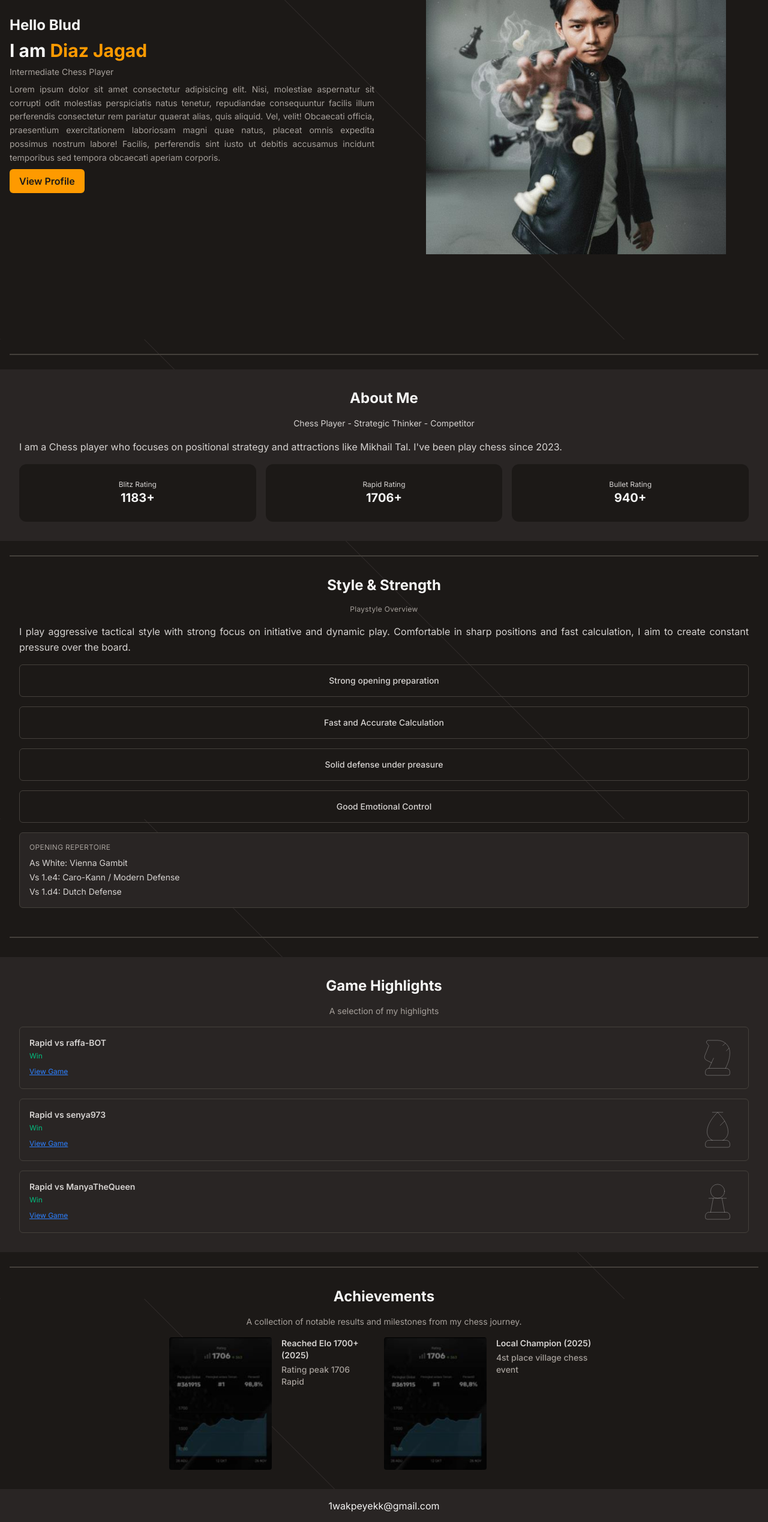
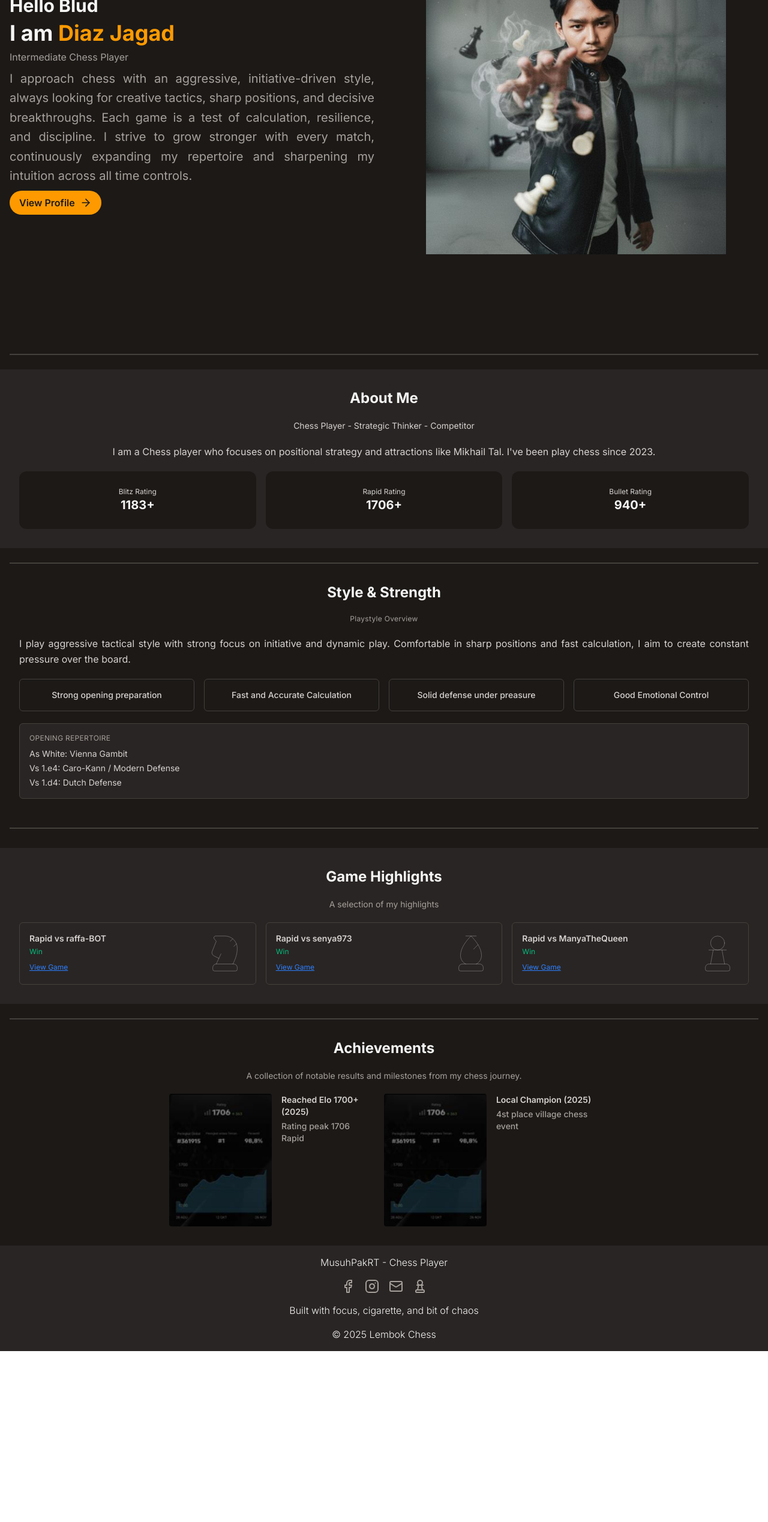
Before and after one commit to Lightning-88/portofolio-web-lembok, a React (Vite) app: page / in a window 1280 px wide. Shown: the part 234-2772 px from the top of the page at 60% size. After the commit the page ends 2487 px from the top, so only its background shows below. Built offline with nearby package versions, Linux system fonts and the light colour scheme.

Commit message:
change font size

```diff
--- a/src/App.tsx
+++ b/src/App.tsx
@@ -6,14 +6,16 @@ import { Footer } from "./components/Footer";
 export default function App() {
   return (
     <BrowserRouter>
-      <div className="w-full min-h-dvh bg-fixed font-custom bg-stone-900 bg-[image:repeating-linear-gradient(45deg,_var(--color-stone-800)_0,var(--color-stone-800)_1px,_transparent_0,_transparent_50%)] bg-[size:10px_10px] text-stone-100">
+      <div className="text-stone-100 bg-stone-900 font-custom">
         <Navbar />
-        <div className="container mx-auto pt-14 md:pt-0">
-          <Routes>
-            <Route path="/" element={<HomePage />}></Route>
-          </Routes>
+        <div className="w-full min-h-dvh">
+          <div className="container mx-auto pt-14 md:pt-0">
+            <Routes>
+              <Route path="/" element={<HomePage />}></Route>
+            </Routes>
+          </div>
+          <Footer />
         </div>
-        <Footer />
       </div>
     </BrowserRouter>
   );
--- a/src/components/Button.tsx
+++ b/src/components/Button.tsx
@@ -7,7 +7,7 @@ export function Button({ children, className, ...props }: ButtonProps) {
   return (
     <button
       {...props}
-      className={`px-4 py-2 bg-amber-500 rounded-md text-stone-900 font-semibold hover:bg-amber-600 ${className}`}
+      className={`px-4 py-2 bg-amber-500 text-stone-900 font-semibold hover:bg-amber-600 ${className}`}
     >
       {children}
     </button>
--- a/src/components/Footer.tsx
+++ b/src/components/Footer.tsx
@@ -1,13 +1,11 @@
-import { ChessPawnIcon } from "lucide-react";
-import { Facebook, Instagram, Twitter } from "react-feather";
+import { ChessPawnIcon, Mail } from "lucide-react";
+import { Facebook, Instagram } from "react-feather";
 
 export function Footer() {
   return (
     <div className="w-full bg-stone-800">
       <div className="container space-y-4 mx-auto text-center p-4">
-        <div>
-          <h1>1wakpeyekk@gmail.com</h1>
-        </div>
+        <h1 className="font-light">MusuhPakRT - Chess Player</h1>
         <div className="flex justify-center gap-4">
           <a
             href="https://www.facebook.com/profile.php?id=100080808014046"
@@ -23,8 +21,11 @@ export function Footer() {
           >
             <Instagram className="text-stone-400" />
           </a>
-          <a href="/" className="hover:scale-105 hover:transition-transform">
-            <Twitter className="text-stone-400" />
+          <a
+            href="mailto:1wakpeyekk@gmail.com"
+            className="hover:scale-105 hover:transition-transform"
+          >
+            <Mail className="text-stone-400" />
           </a>
           <a
             href="https://www.chess.com/member/musuhpakrt"
@@ -34,11 +35,10 @@ export function Footer() {
             <ChessPawnIcon className="text-stone-400" />
           </a>
         </div>
-        <div>
-          © {new Date().getFullYear()} Lembok Chess
-          <br />
-          All rights reserved
-        </div>
+        <p className="font-light">
+          Built with focus, cigarette, and bit of chaos
+        </p>
+        <p className="font-light">© {new Date().getFullYear()} Lembok Chess</p>
       </div>
     </div>
   );
--- a/src/components/Navbar.tsx
+++ b/src/components/Navbar.tsx
@@ -10,6 +10,17 @@ export function Navbar() {
     if (isOpen) setIsOpen(false);
   }, [location.pathname]);
 
+  const Overlay = () => {
+    return (
+      <div
+        className="z-30 h-screen fixed top-0 left-0 right-0 bottom-0 bg-[rgba(0,0,0,0.8)] md:hidden"
+        onClick={() => {
+          setIsOpen(false);
+        }}
+      ></div>
+    );
+  };
+
   return (
     <header className="fixed shadow-lg z-20 shadow-shadow-black h-14 px-4 w-full bg-stone-800 md:px-13">
       <nav className="flex justify-between items-center h-full mx-auto container">
@@ -20,6 +31,8 @@ export function Navbar() {
             </h1>
           </Link>
         </div>
+
+        {isOpen ? <Overlay /> : <></>}
 
         <div
           className={`flex flex-col h-full w-64 fixed right-0 top-0 bg-bg-pri pt-4 p-4 z-50 bg-stone-800 ${
--- a/src/pages/HomePage.tsx
+++ b/src/pages/HomePage.tsx
@@ -1,4 +1,5 @@
 import {
+  ArrowRight,
   LucideChessBishop,
   LucideChessKnight,
   LucideChessPawn,
@@ -13,26 +14,33 @@ export default function HomePage() {
     <div className="space-y-6">
       <div className="min-h-screen flex items-center justify-center flex-col gap-4 pt-4 px-4 md:flex-row md:gap-6 lg:gap-8">
         <div className="space-y-2 md:flex-1">
-          <h1 className="font-bold text-2xl">Hello Blud</h1>
+          <h1 className="font-bold text-2xl md:text-3xl">Hello Blud</h1>
           <div className="space-y-2">
-            <h2 className="font-bold text-3xl">
+            <h2 className="font-bold text-4xl">
               I am <span className="text-amber-500">Diaz Jagad</span>
             </h2>
-            <p className="text-sm text-stone-400">Intermediate Chess Player</p>
+            <p className="text-sm text-stone-400 md:text-base">
+              Intermediate Chess Player
+            </p>
           </div>
-          <p className="text-sm text-justify text-stone-400 leading-relaxed">
-            Lorem ipsum dolor sit amet consectetur adipisicing elit. Nisi,
-            molestiae aspernatur sit corrupti odit molestias perspiciatis natus
-            tenetur, repudiandae consequuntur facilis illum perferendis
-            consectetur rem pariatur quaerat alias, quis aliquid. Vel, velit!
-            Obcaecati officia, praesentium exercitationem laboriosam magni quae
-            natus, placeat omnis expedita possimus nostrum labore! Facilis,
-            perferendis sint iusto ut debitis accusamus incidunt temporibus sed
-            tempora obcaecati aperiam corporis.
+          <p className="text-sm text-justify text-stone-400 leading-relaxed md:text-xl">
+            I approach chess with an aggressive, initiative-driven style, always
+            looking for creative tactics, sharp positions, and decisive
+            breakthroughs. Each game is a test of calculation, resilience, and
+            discipline. I strive to grow stronger with every match, continuously
+            expanding my repertoire and sharpening my intuition across all time
+            controls.
           </p>
           <div>
-            <a href="https://www.chess.com/member/musuhpakrt" target="_blank">
-              <Button className="cursor-pointer">View Profile</Button>
+            <a
+              href="https://www.chess.com/member/musuhpakrt"
+              className="inline-block"
+              target="_blank"
+            >
+              <Button className="cursor-pointer flex items-center gap-2 rounded-3xl">
+                View Profile
+                <ArrowRight size={20} />
+              </Button>
             </a>
           </div>
         </div>
@@ -48,14 +56,14 @@ export default function HomePage() {
 
       <Separator className="mx-4" />
 
-      <div className="space-y-4 bg-stone-800 p-4 md:p-8">
+      <div className="space-y-4 bg-stone-800 p-4 md:p-8 md:space-y-5">
         <h1 className="text-center text-2xl font-bold text-stone-100">
           About Me
         </h1>
         <p className="text-center text-stone-300 text-sm">
           Chess Player - Strategic Thinker - Competitor
         </p>
-        <p className="text-stone-300 leading-relaxed text-justify">
+        <p className="text-stone-300 leading-relaxed text-justify md:text-center">
           I am a Chess player who focuses on positional strategy and attractions
           like Mikhail Tal. I've been play chess since 2023.
         </p>
@@ -77,7 +85,7 @@ export default function HomePage() {
 
       <Separator className="mx-4" />
 
-      <div className="-mt-6 space-y-4 p-4 md:p-8">
+      <div className="-mt-6 space-y-4 p-4 md:p-8 md:space-y-5">
         <h1 className="text-center text-2xl font-bold text-stone-100">
           Style & Strength
         </h1>
@@ -90,23 +98,23 @@ export default function HomePage() {
           aim to create constant pressure over the board.
         </p>
 
-        <div className="space-y-4">
-          <div className="p-4 rounded-md border border-stone-700 text-center">
+        <div className="space-y-4 md:flex md:space-y-0 md:gap-4 md:justify-center">
+          <div className="p-4 rounded-md border border-stone-700 text-center md:flex-1">
             <p className="text-stone-300 text-sm font-medium">
               Strong opening preparation
             </p>
           </div>
-          <div className="p-4 rounded-md border border-stone-700 text-center">
+          <div className="p-4 rounded-md border border-stone-700 text-center md:flex-1">
             <p className="text-stone-300 text-sm font-medium">
               Fast and Accurate Calculation
             </p>
           </div>
-          <div className="p-4 rounded-md border border-stone-700 text-center">
+          <div className="p-4 rounded-md border border-stone-700 text-center md:flex-1">
             <p className="text-stone-300 text-sm font-medium">
               Solid defense under preasure
             </p>
           </div>
-          <div className="p-4 rounded-md border border-stone-700 text-center">
+          <div className="p-4 rounded-md border border-stone-700 text-center md:flex-1">
             <p className="text-stone-300 text-sm font-medium">
               Good Emotional Control
             </p>
@@ -134,7 +142,7 @@ export default function HomePage() {
 
       <Separator className="mx-4 -mt-2" />
 
-      <div className="mt-8 space-y-4 p-4 bg-stone-800 md:p-8">
+      <div className="mt-8 space-y-4 p-4 bg-stone-800 md:p-8 md:space-y-5">
         <h1 className="text-center text-2xl font-bold text-stone-100">
           Game Highlights
         </h1>
@@ -142,8 +150,8 @@ export default function HomePage() {
           A selection of my highlights
         </p>
 
-        <div className="space-y-4">
-          <div className="p-4 rounded-md border border-stone-700 flex justify-between">
+        <div className="space-y-4 md:flex md:space-y-0 md:gap-4 md:justify-center">
+          <div className="p-4 rounded-md border border-stone-700 flex justify-between md:flex-1">
             <div className="space-y-1">
               <p className="text-stone-300 text-sm font-semibold">
                 Rapid vs raffa-BOT
@@ -158,7 +166,7 @@ export default function HomePage() {
             </div>
             <LucideChessKnight strokeWidth={0.1} width={70} height={70} />
           </div>
-          <div className="p-4 rounded-md border border-stone-700 flex justify-between">
+          <div className="p-4 rounded-md border border-stone-700 flex justify-between md:flex-1">
             <div className="space-y-1">
               <p className="text-stone-300 text-sm font-semibold">
                 Rapid vs senya973
@@ -173,7 +181,7 @@ export default function HomePage() {
             </div>
             <LucideChessBishop strokeWidth={0.1} width={70} height={70} />
           </div>
-          <div className="p-4 rounded-md border border-stone-700 flex justify-between">
+          <div className="p-4 rounded-md border border-stone-700 flex justify-between md:flex-1">
             <div className="space-y-1">
               <p className="text-stone-300 text-sm font-semibold">
                 Rapid vs ManyaTheQueen
@@ -193,7 +201,7 @@ export default function HomePage() {
 
       <Separator className="mx-4" />
 
-      <div className="-mt-6 space-y-4 p-4 md:p-8">
+      <div className="-mt-6 space-y-4 p-4 md:p-8 md:space-y-5">
         <h1 className="text-center text-2xl font-bold text-stone-100">
           Achievements
         </h1>
```
